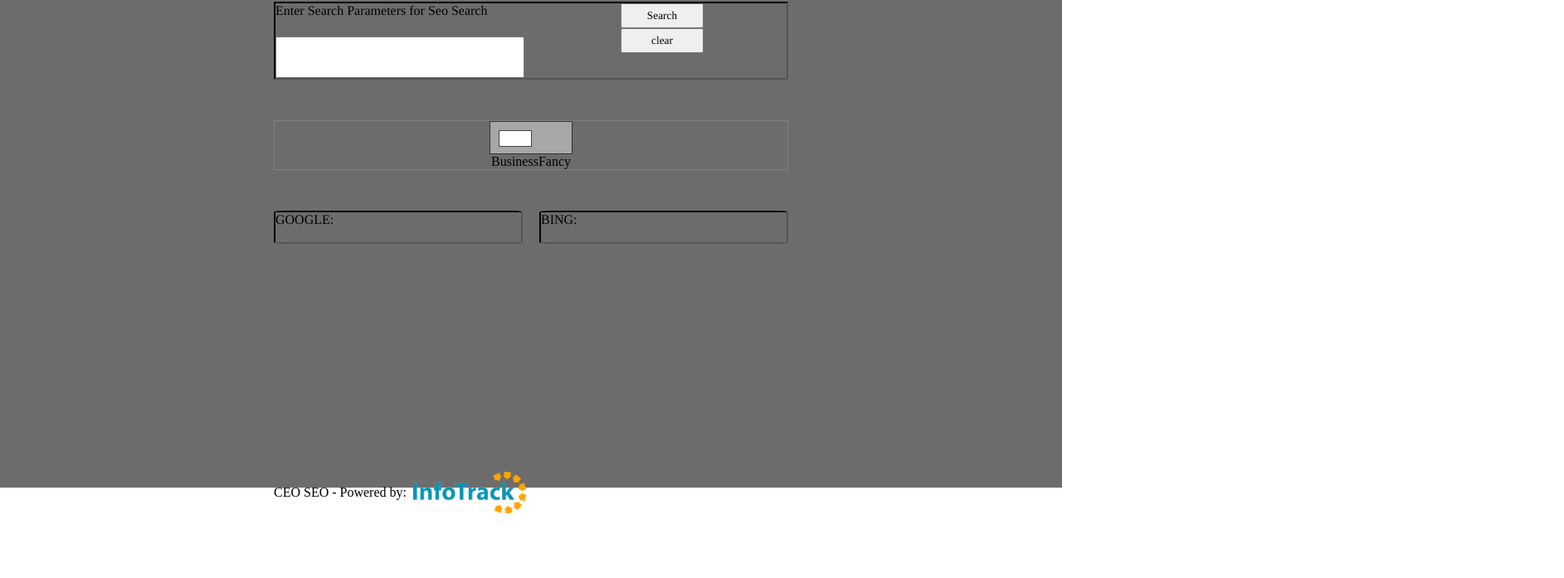
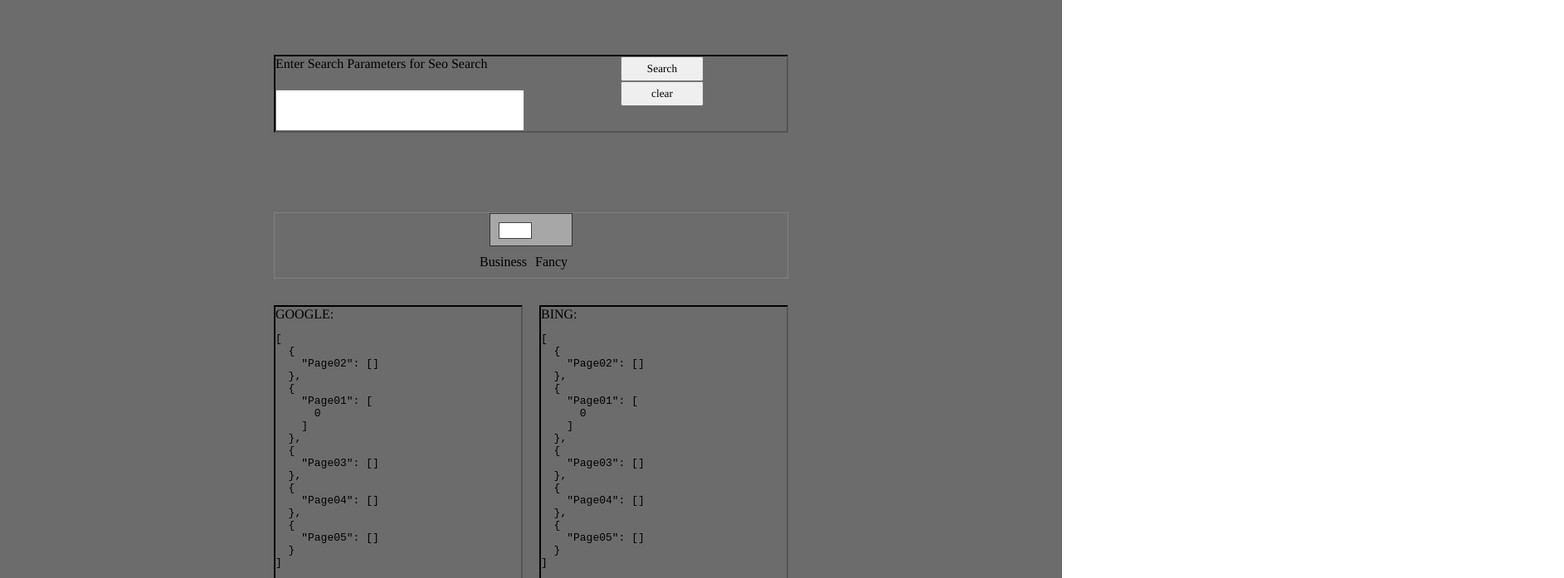
Before and after one commit to J1marotta/infoTrack-ceo-seo, a Next.js app: page / in a window 1280 px wide. Shown: the part 46-743 px from the top of the page at 83% size, 1885 px wide, since content can reach past the window. Built offline with nearby package versions, Linux system fonts and the light colour scheme.

Commit message:
add error component

```diff
--- /dev/null
+++ b/components/ErrorComponent.js
@@ -0,0 +1,41 @@
+import useStore from '../store/store'
+import { motion as m } from 'framer-motion'
+import { animationProps } from './index'
+import styles from '../styles/Loader.module.css'
+
+const variants = {
+  business: {
+    borderWidth: '1px',
+    borderStyle: 'inset',
+    borderColor: 'black',
+    padding: '20px',
+  },
+  fancy: {
+    borderStyle: 'none',
+  },
+}
+
+const ErrorComponent = () => {
+  const { status, mode } = useStore()
+
+  const getErrors = (mode) => (mode === 'business' ? 'errors' : '')
+
+  return (
+    <m.div {...animationProps} variants={variants} className={styles.errorBox}>
+      {getErrors(mode)}
+      {status.page === 'error' ? (
+        <div>Something went wrong with the overall App, try restarting</div>
+      ) : null}
+      {status.results === 'error' ? (
+        <div>
+          Something went wrong while fetching the results, try refreshing
+        </div>
+      ) : null}
+      {status.results === 'loading' ? (
+        <div data-testid="loader" className={styles.loader} />
+      ) : null}
+    </m.div>
+  )
+}
+
+export default ErrorComponent
--- a/components/Results.js
+++ b/components/Results.js
@@ -3,38 +3,32 @@
 import styles from '../styles/Results.module.css'
 import { animationProps } from './index'
 import useStore from '../store/store'
-import loaderStyles from '../styles/Loader.module.css'
 
-const Results = ({ mode }) => {
-  const { googleSeo, bingSeo, status } = useStore()
+const dummyData = [
+  {
+    Page02: [],
+  },
+  {
+    Page01: [0],
+  },
+  {
+    Page03: [],
+  },
+  {
+    Page04: [],
+  },
+  {
+    Page05: [],
+  },
+].sort((a, b) => a - b)
 
-  const [tempGoogle, setTempG] = useState(100)
-  const [tempBing, setTempB] = useState(100)
+const Results = () => {
+  const { googleData, bingData, mode } = useStore()
 
-  useEffect(() => {
-    if (tempBing <= bingSeo) return
-    setInterval(() => setTempB(tempBing - 1), 500)
-    controls.start()
-  }, [tempBing])
-
-  useEffect(() => {
-    if (tempGoogle <= googleSeo) return
-
-    setInterval(() => setTempG(tempGoogle - 1), 500)
-
-    controls.start({
-      scale: 1,
-      transition: {
-        type: 'spring',
-        velocity: 700,
-        stiffness: 700,
-        damping: 80,
-      },
-    })
-  }, [tempGoogle])
+  const colors = mode === 'fancy' ? ['#f4dd03', '#00d4ff'] : ['#333', '#6c6c6c']
 
   // transform digits to colors
-  const mapRemainingToColor = transform([10, 1], ['#ff008c', '#49E20E'])
+  const mapRemainingToColor = transform([10, 1], colors)
   const controls = useAnimation()
 
   const variants = {
@@ -43,20 +37,22 @@
         borderWidth: '2px',
         borderStyle: 'inset',
         borderColor: 'black',
-        boxShadow: 'none',
+        boxShadow: '0 0px 0px 0px rgba(149, 169, 179, 0)',
         height: 'fit-content',
-        borderRadius: '5%',
+        borderRadius: '0%',
         padding: '0px',
         fontFamily: 'Times',
+        height: 'min-content',
       },
 
       fancy: {
         borderStyle: 'none',
         height: '100px',
-        boxShadow: '0 7px 30px -10px #95a9b3',
+        boxShadow: '0 7px 30px -10px rgba(149, 169, 179, 1)',
         borderRadius: '5%',
         padding: '10px',
         fontFamily: 'Courier',
+        height: 'min-content',
       },
     },
   }
@@ -67,21 +63,11 @@
       variants={variants.div}
       className={styles.resultsContainer}
     >
-      {status.results === 'loading' ? (
-        <div data-testid="loader" className={loaderStyles.loader} />
-      ) : null}
-      {status.results === 'error' ? (
-        <div>Sorry something went wrong please refresh</div>
-      ) : null}
-      <>
       <div className="results">
         <m.div variants={variants.results}>
           GOOGLE:
-            <m.div
-              animate={controls}
-              style={{ color: mapRemainingToColor(tempGoogle) }}
-            >
-              {tempGoogle}
+          <m.div animate={controls} style={{ height: 'fit-content' }}>
+            <pre>{JSON.stringify(dummyData, null, 2)}</pre>
           </m.div>
         </m.div>
       </div>
@@ -89,15 +75,11 @@
       <div className="results">
         <m.div variants={variants.results}>
           BING:
-            <m.div
-              animate={controls}
-              style={{ color: mapRemainingToColor(tempBing) }}
-            >
-              {tempBing}
+          <m.div animate={controls} style={{ height: 'fit-content' }}>
+            <pre>{JSON.stringify(dummyData, null, 2)}</pre>
           </m.div>
         </m.div>
       </div>
-      </>
     </m.div>
   )
 }
--- a/components/Search.js
+++ b/components/Search.js
@@ -5,7 +5,7 @@
 import useStore from '../store/store'
 
 const Search = () => {
-  const { mode, searchQuery, status, set } = useStore()
+  const { mode, searchQuery, status, set, googleData, bingData } = useStore()
 
   const searchLabel =
     mode === 'fancy' ? 'Seo Search' : 'Enter Search Parameters for Seo Search'
@@ -78,7 +78,7 @@
   }
 
   const sharedButtonProps = (mode) => ({
-    whileHover: { scale: mode === 'fancy' ? 1.2 : 1 },
+    whileHover: { scale: mode === 'fancy' ? 1.01 : 1 },
     whileTap: { scale: mode === 'fancy' ? 0.9 : 1 },
   })
 
@@ -93,6 +93,8 @@
             searchQuery,
             mode,
             set,
+            googleData,
+            bingData,
           })
         }}
         className={styles.searchContainer}
--- a/components/index.js
+++ b/components/index.js
@@ -3,3 +3,4 @@
 export { default as Search } from './Search'
 export { default as Switch } from './Switch'
 export { default as animationProps } from './animationProps'
+export { default as ErrorComponent } from './ErrorComponent'
--- a/pages/index.js
+++ b/pages/index.js
@@ -1,10 +1,17 @@
 import { motion as m, AnimateSharedLayout } from 'framer-motion'
 import styles from '../styles/Home.module.css'
 import useStore from '../store/store'
-import { Search, Switch, Meta, Results, animationProps } from '../components'
+import {
+  Search,
+  Switch,
+  Meta,
+  Results,
+  animationProps,
+  ErrorComponent,
+} from '../components'
 
 export default function Home() {
-  const { status, mode, setMode } = useStore()
+  const { mode, setMode } = useStore()
 
   const footerWords = (mode) =>
     mode === 'business' ? `CEO SEO - Powered by: ` : ''
@@ -23,11 +30,6 @@
     },
   }
 
-  if (status.page === 'error') {
-    return <div>Sorry something went wrong please refresh</div>
-  }
-
-  if (status.page === 'ready') {
   return (
     <AnimateSharedLayout>
       <m.div
@@ -42,6 +44,7 @@
           <Switch setMode={setMode} />
 
           <Results />
+
           <footer
             className={mode === 'fancy' ? styles.footerAlign : styles.footer}
           >
@@ -60,7 +63,7 @@
           </footer>
         </div>
       </m.div>
+      <ErrorComponent />
     </AnimateSharedLayout>
   )
 }
-}
--- a/store/FetchData.js
+++ b/store/FetchData.js
@@ -1,9 +1,19 @@
 import axios from 'axios'
+import useStore from './store'
 
-export const fetchData = async ({ searchQuery, mode = 'google', set }) => {
-  // use mode here
-  const googleUrl = `https://sudden-magic-pressure.glitch.me/google/${mode}/${searchQuery}`
-  const bingUrl = `https://sudden-magic-pressure.glitch.me/bing/${mode}/${searchQuery}`
+export const fetchData = async ({
+  searchQuery,
+  mode,
+  set,
+  googleData,
+  bingData,
+}) => {
+  // if we use fancy mode we should hit the real google/bing (not yet implemented)
+
+  const urls = [
+    `https://sudden-magic-pressure.glitch.me/google/${mode}/${searchQuery}`,
+    `https://sudden-magic-pressure.glitch.me/bing/${mode}/${searchQuery}`,
+  ]
 
   set('status')({
     page: 'ready',
@@ -11,15 +21,21 @@
     results: 'loading',
   })
 
-  const url = googleUrl
-
   try {
-    const results = await axios.request({
+    const googleResults = await axios.request({
       method: 'get',
-      url,
+      url: urls[0],
     })
 
-    console.log({ results })
+    const bingResults = await axios.request({
+      method: 'get',
+      url: urls[1],
+    })
+
+    set('googleData')(googleResults.data)
+    set('bingData')(bingResults.data)
+
+    console.log('done', useStore.getState())
   } catch (e) {
     console.error({ e })
     set('status')({
--- a/styles/Home.module.css
+++ b/styles/Home.module.css
@@ -20,7 +20,7 @@
 
 @media (min-aspect-ratio: 4/3) {
   .grid {
-    grid-template-rows: 1fr 1fr 1fr 2fr;
+    grid-template-rows: 1fr 0.1fr 1.5fr 2fr;
   }
 }
 
--- a/styles/Loader.module.css
+++ b/styles/Loader.module.css
@@ -1,41 +1,18 @@
-.view {
-  display: grid;
-  margin-top: 10px;
-  padding: 20px;
-  height: 60vh;
-  width: 75vw;
-  border: 1px solid black;
-  overflow-y: scroll;
-  margin: auto;
-  gap: 1em;
-}
-
-.row {
-  display: grid;
-  grid-template-rows: 3;
-  gap: 1em;
-  border: 1px solid gray;
-}
-
-.error {
-  color: rebeccapurple;
-}
-
 .loader,
 .loader:before,
 .loader:after {
   border-radius: 50%;
-  width: 2.5em;
-  height: 2.5em;
+  width: 1.5em;
+  height: 1.5em;
   -webkit-animation-fill-mode: both;
   animation-fill-mode: both;
   -webkit-animation: load7 1.8s infinite ease-in-out;
   animation: load7 1.8s infinite ease-in-out;
 }
 .loader {
-  color: #000000;
+  color: #d6d6d6;
   font-size: 10px;
-  margin: 80px auto;
+  margin: auto auto;
   position: relative;
   text-indent: -9999em;
   -webkit-transform: translateZ(0);
@@ -62,19 +39,23 @@
   0%,
   80%,
   100% {
-    box-shadow: 0 2.5em 0 -1.3em;
+    box-shadow: 0 1.5em 0 -1.3em;
   }
   40% {
-    box-shadow: 0 2.5em 0 0;
+    box-shadow: 0 1.5em 0 0;
   }
 }
 @keyframes load7 {
   0%,
   80%,
   100% {
-    box-shadow: 0 2.5em 0 -1.3em;
+    box-shadow: 0 1.5em 0 -1.3em;
   }
   40% {
-    box-shadow: 0 2.5em 0 0;
+    box-shadow: 0 1.5em 0 0;
   }
 }
+
+.errorbox {
+  position: absolute;
+}
--- a/styles/Switch.module.css
+++ b/styles/Switch.module.css
@@ -7,7 +7,10 @@
 
 .spaceNames {
   justify-items: space-between;
-  display: flex;
+  display: grid;
+  gap: 10px;
+  padding: 10px;
+  grid-template-columns: 1fr 1fr;
 }
 
 .switch {
```
Lines whose indentation alone changed are shown as unchanged.
